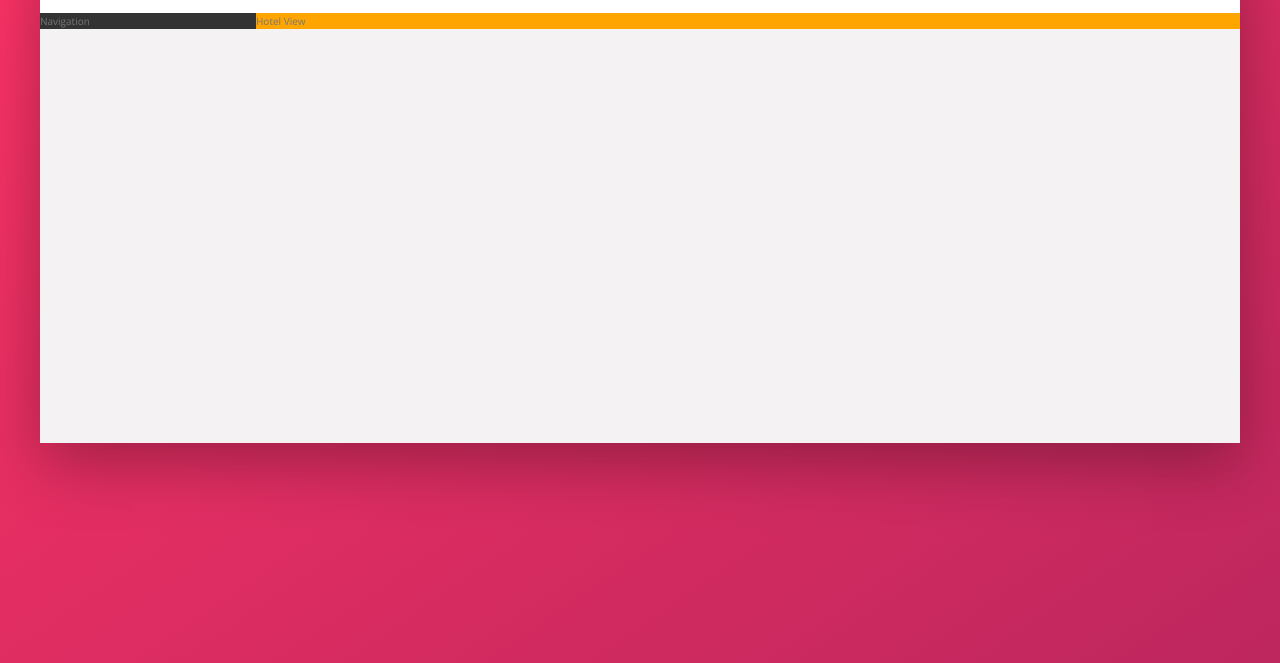
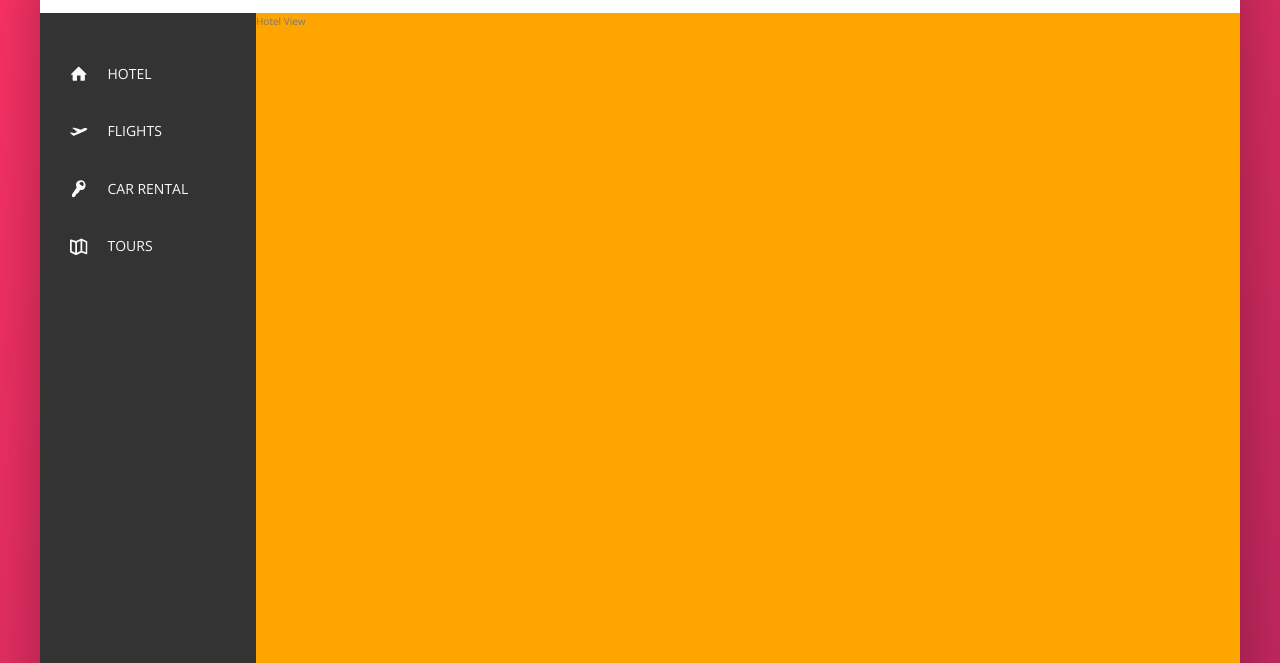
Before and after one commit to LightenedOne/trillo, a plain HTML site: page index.html in a window 1280 px wide. Shown: the part 137-800 px from the top of the page. Drawn offline with nearby package versions, Linux system fonts and the light colour scheme.

Commit message:
Created & Styled Sidebar

```diff
--- a/index.html
+++ b/index.html
@@ -46,7 +46,45 @@
             </header>
             <div class="content">
                 <nav class="sidebar">
-                    Navigation
+                    <ul class="side-nav">
+                        <li class="side-nav__item">
+                            <a href="" class="side-nav__link">
+                                <svg class="side-nav__icon">
+                                    <use xlink:href="img/sprite.svg#icon-home"></use>
+                                </svg>
+                                <span>Hotel</span>
+                            </a>
+                        </li>
+                        <li class="side-nav__item">
+                            <a href="" class="side-nav__link">
+                                <svg class="side-nav__icon">
+                                    <use xlink:href="img/sprite.svg#icon-aircraft-take-off"></use>
+                                </svg>
+                                <span>Flights</span>
+                            </a>
+                        </li>
+                        <li class="side-nav__item">
+                            <a href="" class="side-nav__link">
+                                <svg class="side-nav__icon">
+                                    <use xlink:href="img/sprite.svg#icon-key"></use>
+                                </svg>
+                                <span>Car Rental</span>
+                            </a>
+                        </li>
+                        <li class="side-nav__item">
+                            <a href="" class="side-nav__link">
+                                <svg class="side-nav__icon">
+                                    <use xlink:href="img/sprite.svg#icon-map"></use>
+                                </svg>
+                                <span>Tours</span>
+                            </a>
+                        </li>
+                    </ul>
+                    <div class="legal">
+                        &copy; 2020 by trillo. All rights reserved.
+                    </div>
+
+
                 </nav>
                 <main class="hotel-view">
                     Hotel View
--- a/sass/_components.scss
+++ b/sass/_components.scss
@@ -114,3 +114,66 @@
         margin-right: 1rem;
     }
 }
+
+//////////////////////////////////////////
+// SIDE NAVIGATION
+.side-nav {
+    font-size: 1.4rem;
+    list-style: none;
+    margin-top: 3.5rem;
+
+    &__item {
+        position: relative;
+
+        &:not(:last-child) {
+            margin-bottom: .5rem;
+        }
+    }
+
+    &__item::before {
+        content: "";
+        position: absolute;
+        top: 0;
+        left: 0;
+        height: 100%;
+        width: 3px;
+        background-color: var(--color-primary);
+        transform: scaleY(0);
+        transform-origin: bottom;
+        transition: transform .2s, width .4s cubic-bezier(1,0,0,1) .2s;
+    }
+
+    &__item:hover::before {
+        transform: scaleY(1);
+        width: 100%;
+    }
+
+    &__link:link,
+    &__link:visited {
+        color: var(--color-grey-light-1);
+        text-decoration: none;
+        text-transform: uppercase;
+        display: block;
+        padding: 1.5rem 3rem;
+        position: relative;
+        z-index: 10;
+        display: flex;
+        align-items: center;
+    }
+
+    &__icon {
+        width: 1.75rem;
+        height: 1.75rem;
+        margin-right: 2rem;
+        fill: currentColor;
+    }
+}
+
+//////////////////////////////////////////
+// LEGAL TEXT
+.legal {
+    font-size: 1.2rem;
+    color: var(--color-grey-light-4);
+    text-align: center;
+    padding: 2.5rem;
+}
--- a/sass/_layout.scss
+++ b/sass/_layout.scss
@@ -25,11 +25,15 @@
 .sidebar {
     background-color: var(--color-grey-dark-1);
     flex: 0 0 18%;
+    display: flex;
+    flex-direction: column;
+    justify-content: space-between;
 }
 
 .hotel-view {
     background-color: #ffffff;
     background-color: orange;
+    height: 80rem;
 
     flex: 1;
 }
```
Also changed, not shown: css/main.css.
